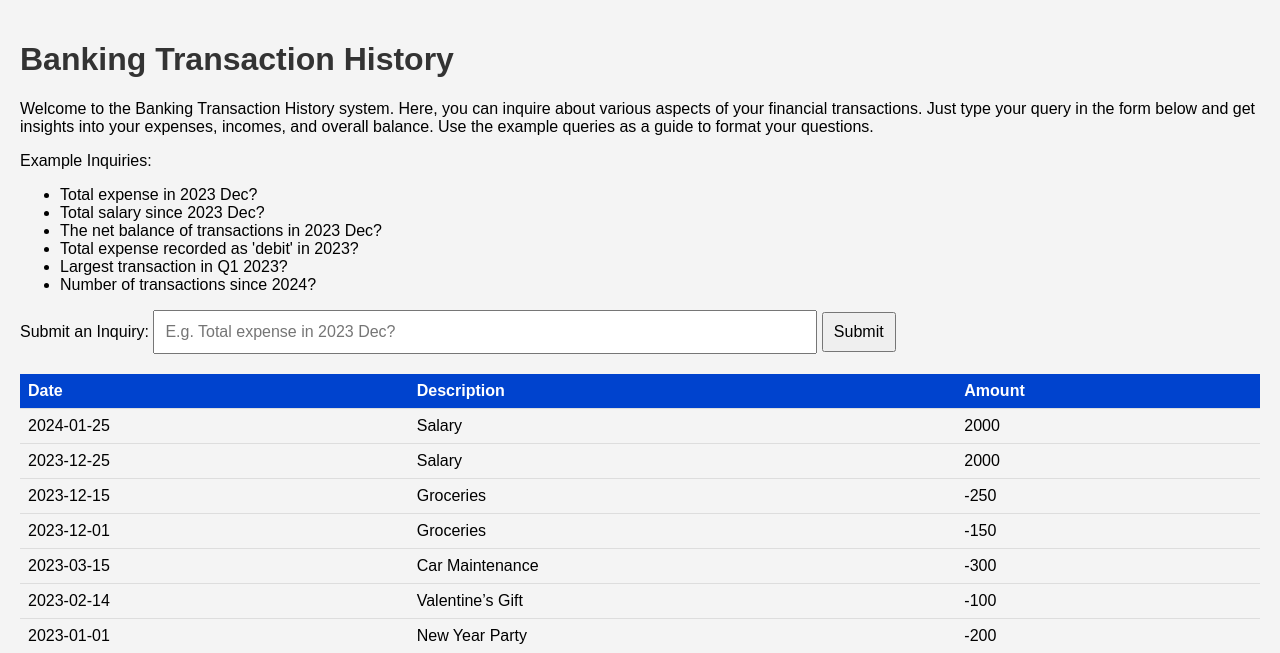
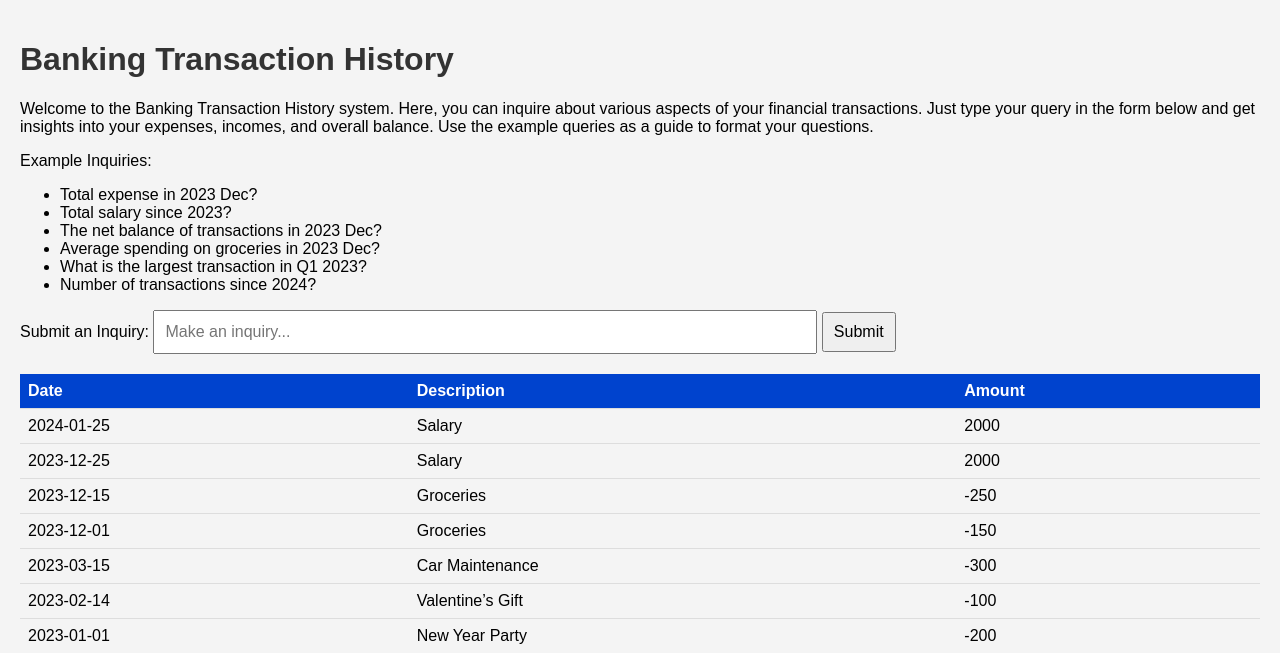
Before and after one commit to vicky-playground/TransactBot, a Flask app: page / in a window 1280 px wide. Shown: the top 653 px of the page. Run offline with Flask 3, Linux system fonts and the light colour scheme; data comes from the database, SQL or seed files in the repository.

Commit message:
Update index.html

```diff
--- a/templates/index.html
+++ b/templates/index.html
@@ -18,10 +18,10 @@
         <p>Example Inquiries:</p>
         <ul>
             <li>Total expense in 2023 Dec?</li>
-            <li>Total salary since 2023 Dec?</li>
+            <li>Total salary since 2023?</li>
             <li>The net balance of transactions in 2023 Dec?</li>
-            <li>Total expense recorded as 'debit' in 2023?</li>
-            <li>Largest transaction in Q1 2023?</li>
+            <li>Average spending on groceries in 2023 Dec?</li>
+            <li>What is the largest transaction in Q1 2023?</li>
             <li>Number of transactions since 2024?</li>
         </ul>
     </div>
@@ -29,7 +29,7 @@
     <div class="form-container">
         <form method="POST" action="/inquiry">
             <label for="inquiry">Submit an Inquiry:</label>
-            <input type="text" id="inquiry" name="inquiry" placeholder="E.g. Total expense in 2023 Dec?" required>
+            <input type="text" id="inquiry" name="inquiry" placeholder="Make an inquiry..." required>
             <input type="submit" value="Submit" class="submit-button">
         </form>
         <!-- Response display -->
```
